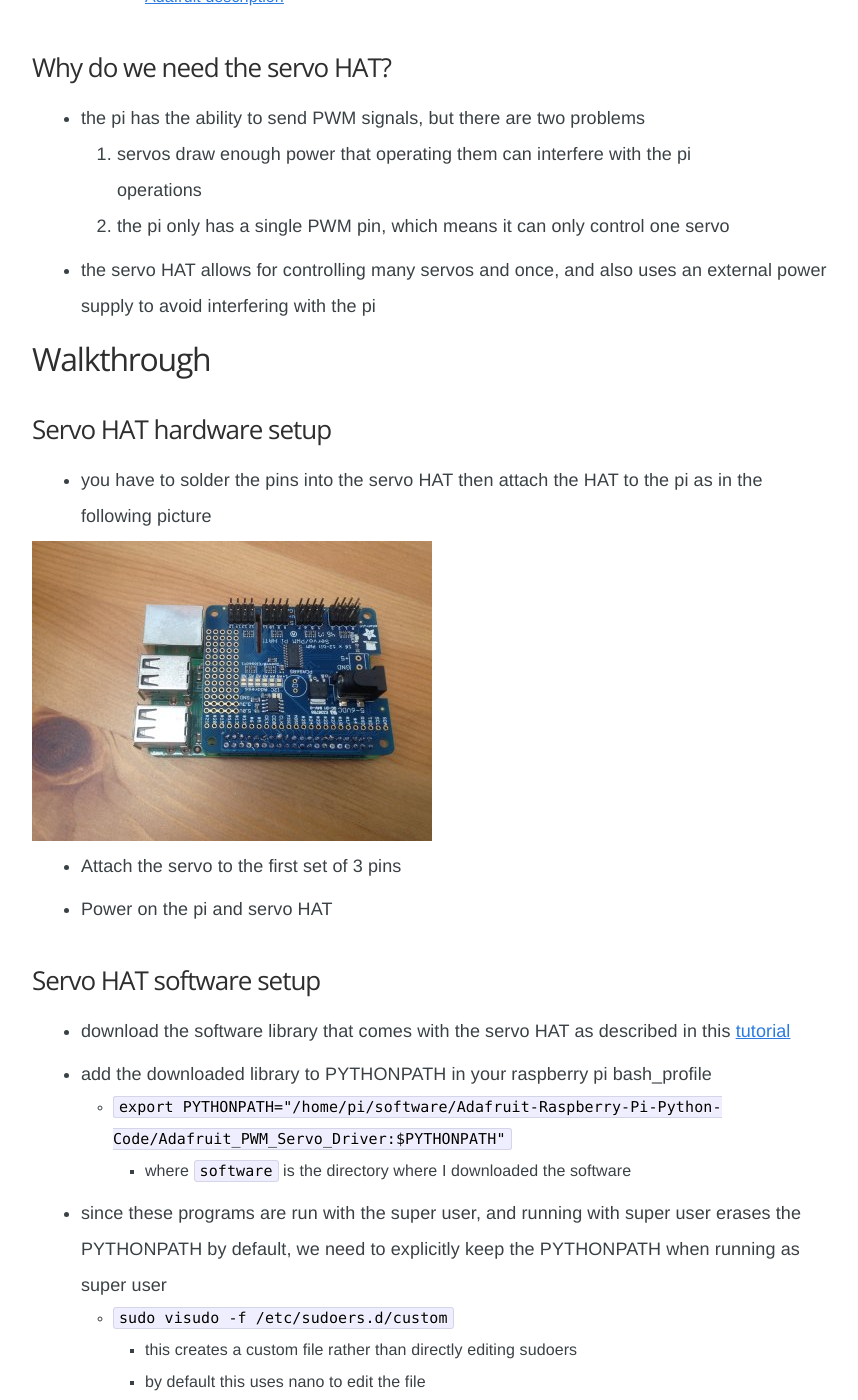
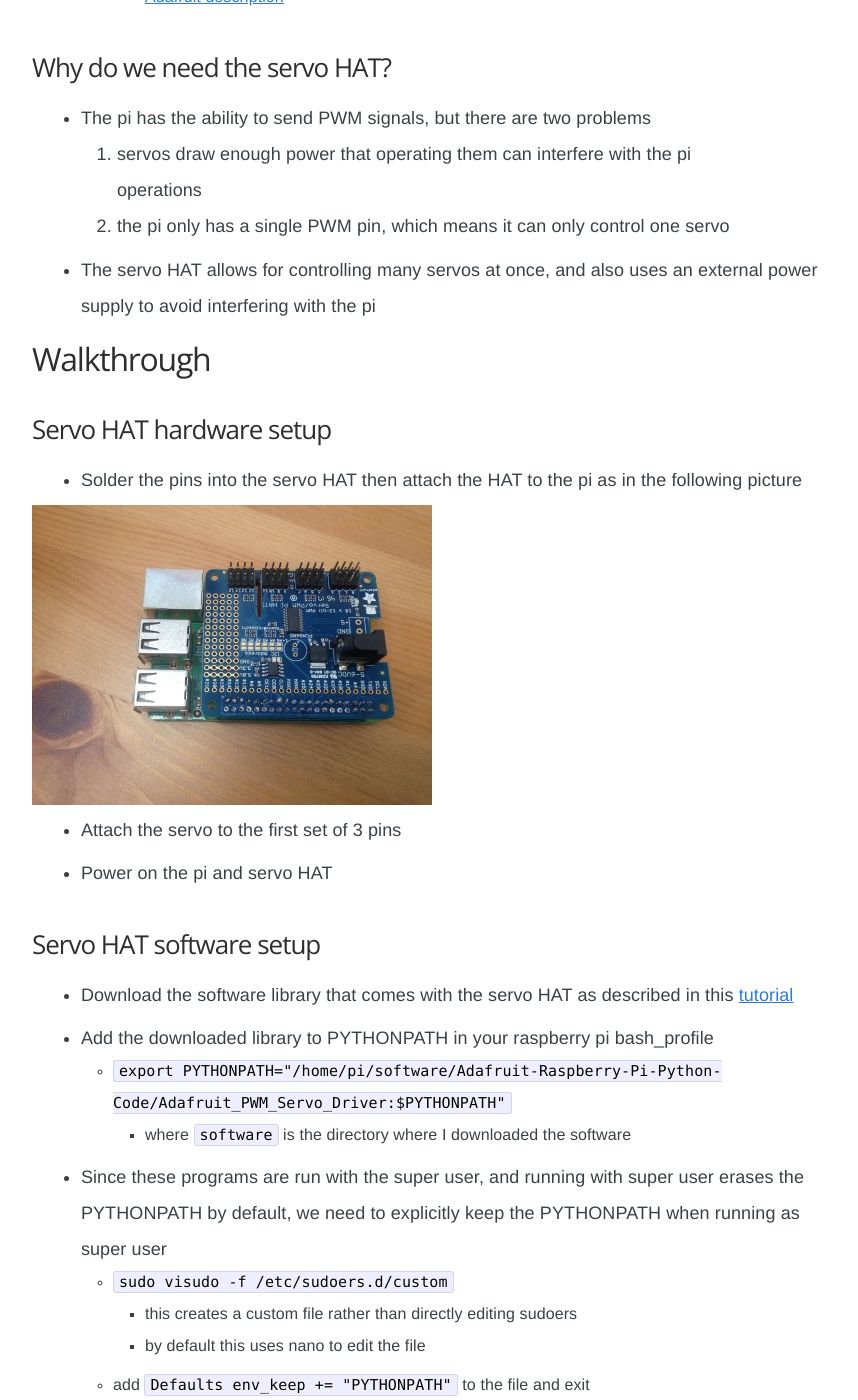
Before and after one commit to wulfebw/legacy.wulfebw.github.io, a Jekyll site: the page built from _posts/2018-02-09-single-servo-control.md, in a window 1280 px wide and 1400 px high, scrolled down 1472 px. Shown: the whole window, without its empty margins (208-1066 px from the left). Built offline with Jekyll 4.4.1, drawn with Linux system fonts in a browser that asks for light colours; some web fonts are replaced; some of the changed text lies outside the part shown.

Commit message:
fixing spelling / grammar

````diff
--- a/_posts/2018-02-09-single-servo-control.md
+++ b/_posts/2018-02-09-single-servo-control.md
@@ -34,15 +34,15 @@ description: Controlling a servo using a servo HAT
         * [Adafruit description](https://learn.adafruit.com/adafruits-raspberry-pi-lesson-8-using-a-servo-motor/servo-motors)
 
 ### Why do we need the servo HAT?
-- the pi has the ability to send PWM signals, but there are two problems
+- The pi has the ability to send PWM signals, but there are two problems
     1. servos draw enough power that operating them can interfere with the pi operations
     2. the pi only has a single PWM pin, which means it can only control one servo
-- the servo HAT allows for controlling many servos and once, and also uses an external power supply to avoid interfering with the pi
+- The servo HAT allows for controlling many servos at once, and also uses an external power supply to avoid interfering with the pi
 
 ## Walkthrough
 
 ### Servo HAT hardware setup
-- you have to solder the pins into the servo HAT then attach the HAT to the pi as in the following picture
+- Solder the pins into the servo HAT then attach the HAT to the pi as in the following picture
 
 <img class="blog-img" src="{{ site.github.url }}/media/blog/2_single_servo_control/assembled.jpg" />
 
@@ -50,18 +50,18 @@ description: Controlling a servo using a servo HAT
 - Power on the pi and servo HAT
 
 ### Servo HAT software setup
-- download the software library that comes with the servo HAT as described in this [tutorial](https://learn.adafruit.com/adafruit-16-channel-pwm-servo-hat-for-raspberry-pi/using-the-python-library)
-- add the downloaded library to PYTHONPATH in your raspberry pi bash_profile
+- Download the software library that comes with the servo HAT as described in this [tutorial](https://learn.adafruit.com/adafruit-16-channel-pwm-servo-hat-for-raspberry-pi/using-the-python-library)
+- Add the downloaded library to PYTHONPATH in your raspberry pi bash_profile
     + ```export PYTHONPATH="/home/pi/software/Adafruit-Raspberry-Pi-Python-Code/Adafruit_PWM_Servo_Driver:$PYTHONPATH"```
         * where `software` is the directory where I downloaded the software
-- since these programs are run with the super user, and running with super user erases the PYTHONPATH by default, we need to explicitly keep the PYTHONPATH when running as super user
+- Since these programs are run with the super user, and running with super user erases the PYTHONPATH by default, we need to explicitly keep the PYTHONPATH when running as super user
     + ```sudo visudo -f /etc/sudoers.d/custom```
         * this creates a custom file rather than directly editing sudoers
         * by default this uses nano to edit the file
     + add ```Defaults env_keep += "PYTHONPATH"``` to the file and exit
 
 ### Running the tutorial demo
-- download the additional [code](https://github.com/wulfebw/robotics_rl/blob/master/tutorials/2_single_servo.py) used to control the servo
+- Download the additional [code](https://github.com/wulfebw/robotics_rl/blob/master/tutorials/2_single_servo.py) used to control the servo
     + this is in the same github repo as the code from the previous tutorial
     + it contains a utility function that allows for controlling the servo based on the desired angle of the servo arm rather than with pulse widths
 - Run the tutorial demo
````
